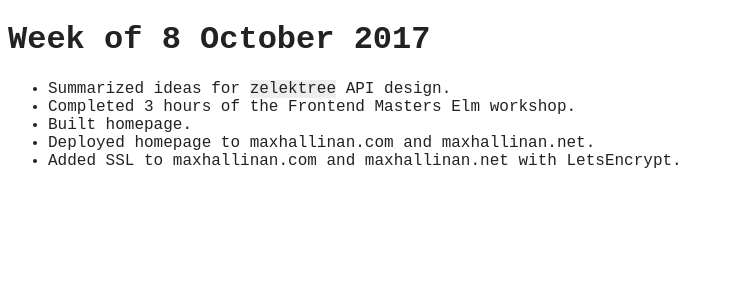
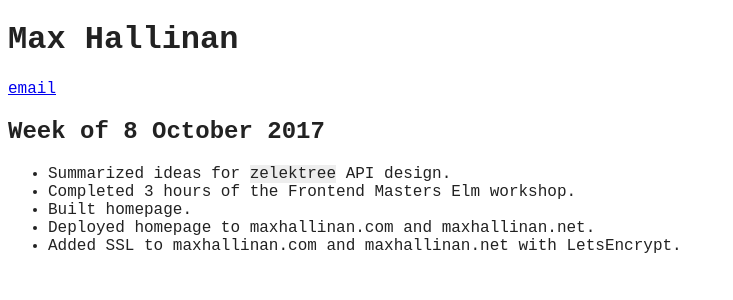
Before and after one commit to fromothers/www.maxhallinan.com, a Jekyll site: the page built from activity-logs/_posts/2017-10-08-log.md, in a window 1280 px wide. Shown: the top 300 px of the page, without its empty margins (0-733 px from the left). Built offline with Jekyll 4.4.1, drawn with Linux system fonts in a browser that asks for light colours.

Commit message:
Move header to base layout

```diff
--- a/_layouts/base.html
+++ b/_layouts/base.html
@@ -2,6 +2,10 @@
 <html lang="en">
   {% include head.html %}
   <body>
+    <header>
+      <h1>Max Hallinan</h1>
+      <a href="mailto:maxhallinan@riseup.net">email</a>
+    </header>
     {{content}}
   </body>
 </html>
--- a/activity-logs/_posts/2017-10-08-log.md
+++ b/activity-logs/_posts/2017-10-08-log.md
@@ -3,7 +3,7 @@ title: Week of 8 October 2017
 layout: base
 ---
 
-# Week of 8 October 2017
+## Week of 8 October 2017
 
 - Summarized ideas for `zelektree` API design.
 - Completed 3 hours of the Frontend Masters Elm workshop.
```
Also changed, not shown: index.md (+0 -4 lines).
